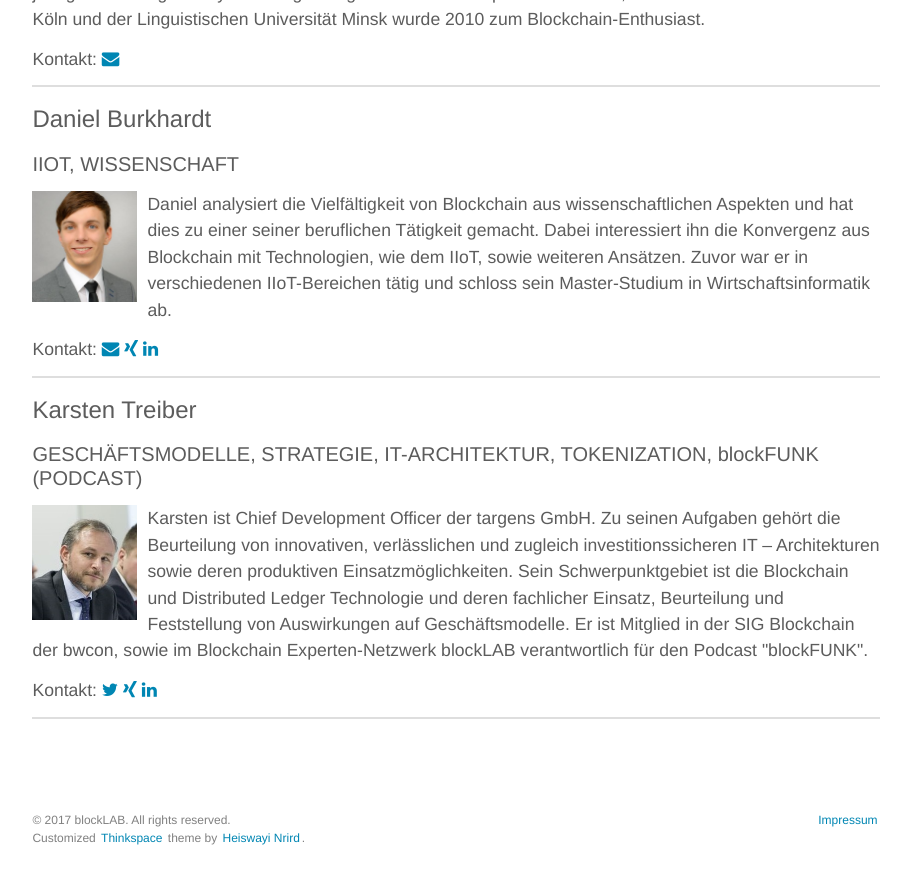
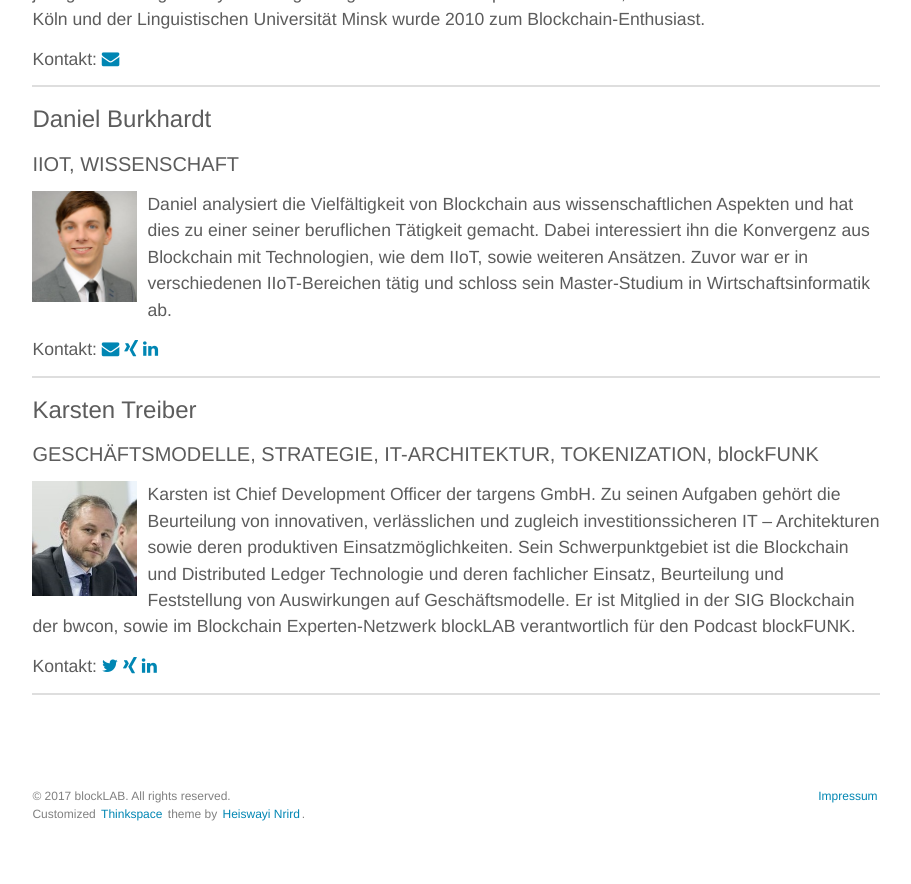
Before and after one commit to blocklab/site, a Jekyll site: the page built from team.md, in a window 1280 px wide and 900 px high, scrolled down 2511 px. Shown: the top 884 px of the window, without its empty margins (184-1095 px from the left). Built offline with Jekyll 4.4.1, drawn with Linux system fonts in a browser that asks for light colours.

Commit message:
Update team.yml

```diff
--- a/_data/team.yml
+++ b/_data/team.yml
@@ -73,9 +73,9 @@
 
 - id: karsten
   name: Karsten Treiber
-  topics: GESCHÄFTSMODELLE, STRATEGIE, IT-ARCHITEKTUR, TOKENIZATION, blockFUNK (PODCAST)
+  topics: GESCHÄFTSMODELLE, STRATEGIE, IT-ARCHITEKTUR, TOKENIZATION, blockFUNK
   image: /assets/images/team/karsten.jpg
-  description: Karsten ist Chief Development Officer der targens GmbH. Zu seinen Aufgaben gehört die Beurteilung von innovativen, verlässlichen und zugleich investitionssicheren IT – Architekturen sowie deren produktiven Einsatzmöglichkeiten. Sein Schwerpunktgebiet ist die Blockchain und Distributed Ledger Technologie und deren fachlicher Einsatz, Beurteilung und Feststellung von Auswirkungen auf Geschäftsmodelle. Er ist Mitglied in der SIG Blockchain der bwcon, sowie im Blockchain Experten-Netzwerk blockLAB verantwortlich für den Podcast "blockFUNK".
+  description: Karsten ist Chief Development Officer der targens GmbH. Zu seinen Aufgaben gehört die Beurteilung von innovativen, verlässlichen und zugleich investitionssicheren IT – Architekturen sowie deren produktiven Einsatzmöglichkeiten. Sein Schwerpunktgebiet ist die Blockchain und Distributed Ledger Technologie und deren fachlicher Einsatz, Beurteilung und Feststellung von Auswirkungen auf Geschäftsmodelle. Er ist Mitglied in der SIG Blockchain der bwcon, sowie im Blockchain Experten-Netzwerk blockLAB verantwortlich für den Podcast <b>blockFUNK</b>.
   twitter: katreiber
   xing: Karsten_Treiber
   linkedin: karsten-treiber
```
